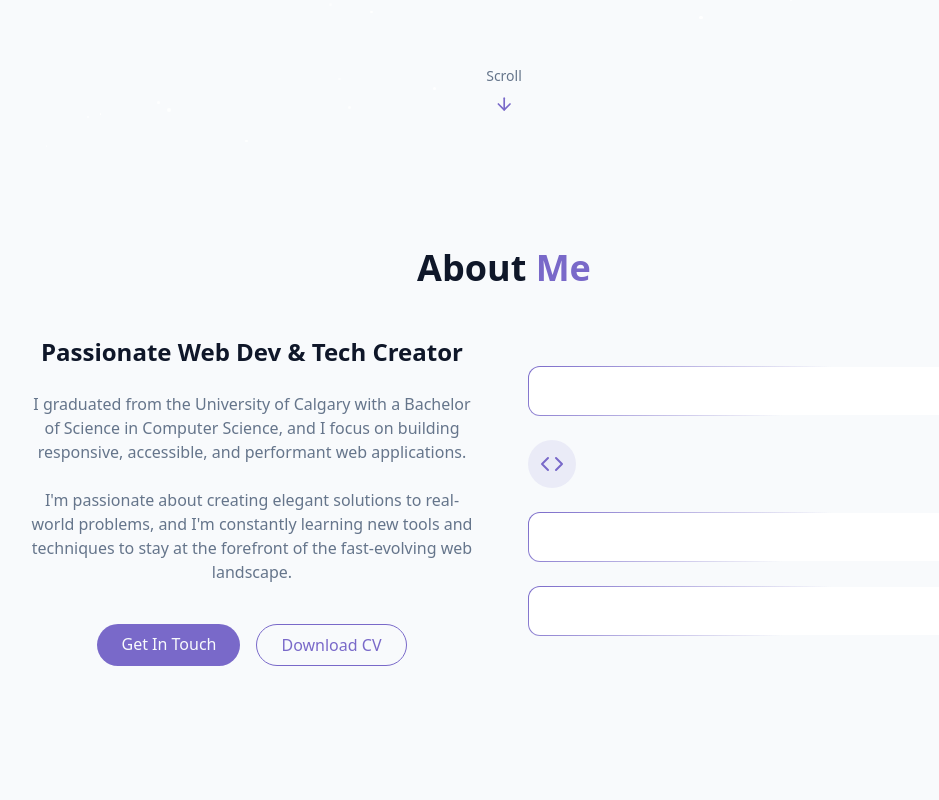
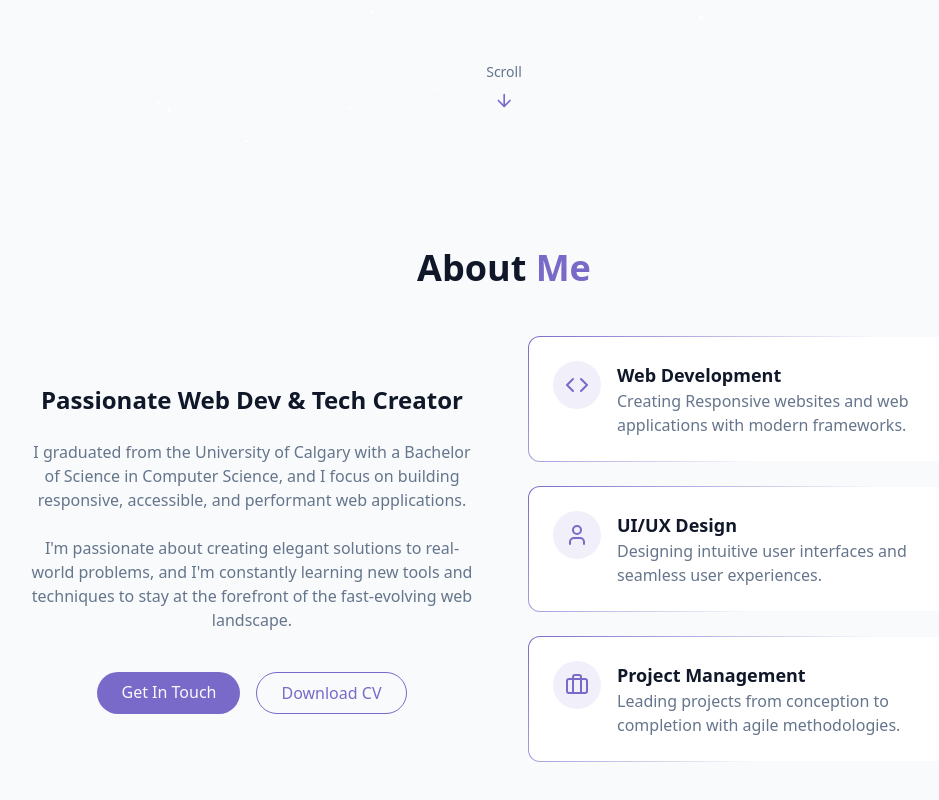
Before and after one commit to kaden175ck/Portfoilo, a React (Vite) app: page / in a window 1280 px wide. Shown: the part 648-1448 px from the top of the page, without its empty margins (136-1075 px from the left). Before the commit the page ends 1410 px from the top, so only its background shows below. Built offline with nearby package versions, Linux system fonts and the light colour scheme.

Commit message:
AboutMe Complete

```diff
--- a/src/components/AboutSection.jsx
+++ b/src/components/AboutSection.jsx
@@ -1,5 +1,5 @@
 
-import { Code } from "lucide-react"
+import { Briefcase, Code, User } from "lucide-react"
 
 export const AboutSection =()=>{
 
@@ -35,19 +35,60 @@ export const AboutSection =()=>{
                         </div>
                     </div>
 
+
                     <div className="grid grid-cols-1 gap-6">
-                        <div className="gradient-border p-6 card-hover"></div>
+
+                        <div className="gradient-border p-6 card-hover">
                             <div className="flex items-start gap-4">
                                 <div className="p-3 rounded-full bg-primary/10">
                                 <Code className="h-6 w-6 text-primary"/>
                                 </div>
+
+                                <div className="text-left">
+                                    <h4 className="font-semibold text-lg">Web Development</h4>
+                                    <p className="text-muted-foreground">
+                                        Creating Responsive websites and web applications with modern frameworks.
+                                    </p>
+                                </div>
                             </div>
-                        <div className="gradient-border p-6 card-hover"></div>
-                        <div className="gradient-border p-6 card-hover"></div>
+                        </div>
+
+                        <div className="gradient-border p-6 card-hover">
+                            <div className="flex items-start gap-4">
+                                <div className="p-3 rounded-full bg-primary/10">
+                                <User className="h-6 w-6 text-primary"/>
+                                </div>
+
+                                <div className="text-left">
+                                    <h4 className="font-semibold text-lg">UI/UX Design</h4>
+                                    <p className="text-muted-foreground">
+                                        Designing intuitive user interfaces and seamless user experiences.
+                                    </p>
+                                </div>
+                            </div>
+                        </div>
+
+                        <div className="gradient-border p-6 card-hover">
+                            <div className="flex items-start gap-4">
+                                <div className="p-3 rounded-full bg-primary/10">
+                                <Briefcase className="h-6 w-6 text-primary"/>
+                                </div>
+                                <div className="text-left">
+                                    <h4 className="font-semibold text-lg">Project Management</h4>
+                                    <p className="text-muted-foreground">
+                                        Leading projects from conception to completion with agile methodologies.
+                                    </p>
+                                </div>
+                            </div>
+                        </div>
+
+
                     </div>
 
                 </div>
+
             </div>
+
         </section>
     )
 
```
